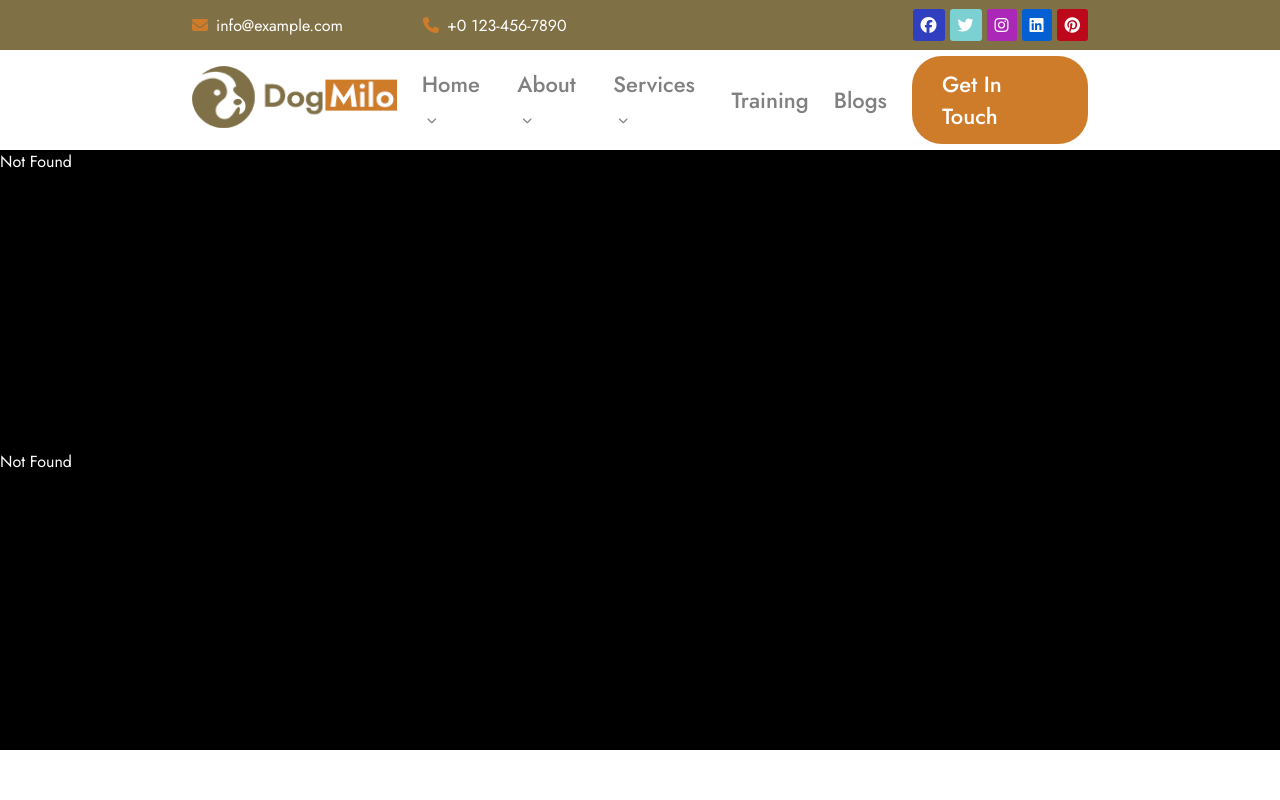
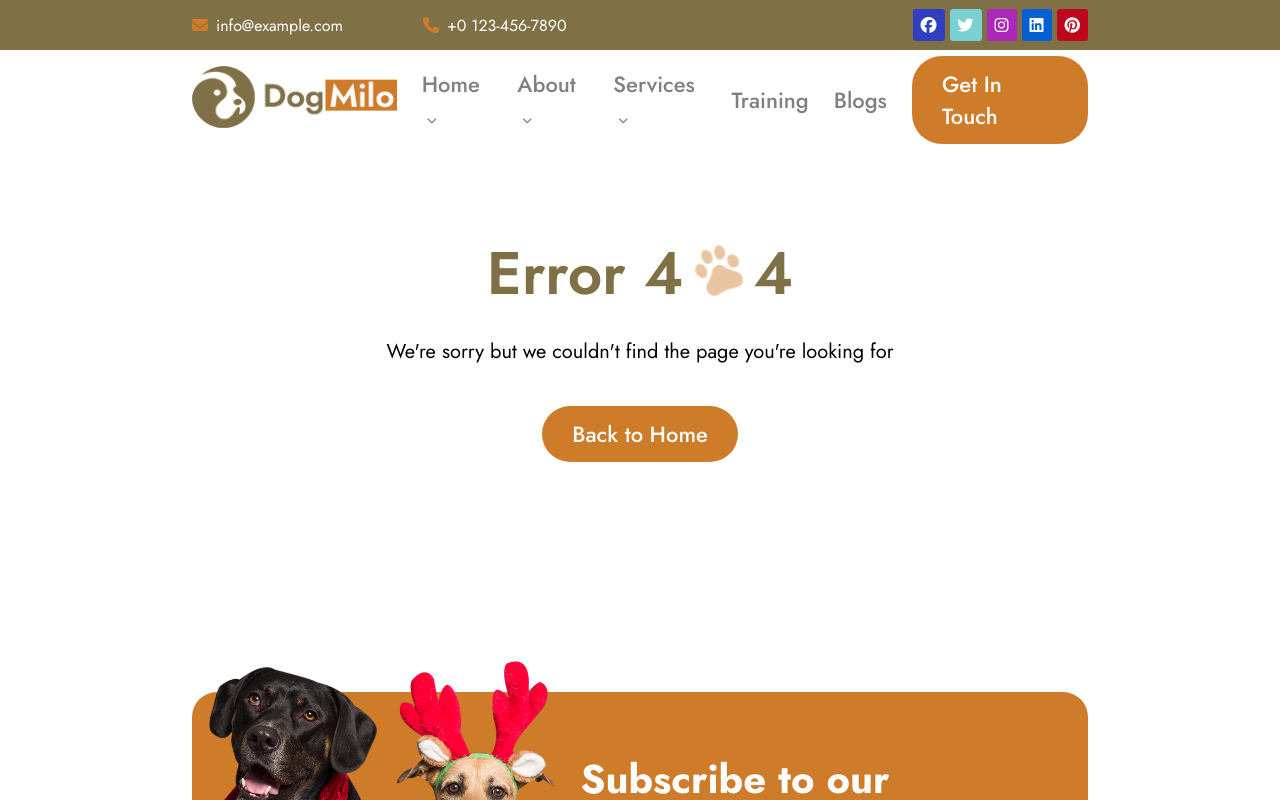
Before and after one commit to FraCuboni/proj-html-vuejs, a Vue app: page /blogs in a window 1280 px wide. Shown: the top 800 px of the page. Built offline with nearby package versions, Linux system fonts and the light colour scheme.

Commit message:
fix: style 'not found' page

```diff
--- a/src/App.vue
+++ b/src/App.vue
@@ -46,7 +46,6 @@ export default{
 
 
   <router-view/>
-  <NotFound/>
 
 
   <AppFooter/>
--- a/src/components/pages/NotFound.vue
+++ b/src/components/pages/NotFound.vue
@@ -7,15 +7,71 @@ export default{
 </script>
 
 <template>
-    <div>Not Found</div>
+    <div class="container">
+        <div class="flex-cont">
+            <div class="number">Error 4</div>
+            <div class="cont-img">
+                <img src="/public/img/dog-icon.png" alt="dog-paw">
+            </div>
+            <div class="number">4</div>
+        </div>
+        <div class="flex-cont home">
+            <p>
+                We're sorry but we couldn't find the page you're looking for
+            </p>
+            <router-link :to="{name: 'home'}" class="home-button">Back to Home</router-link>
+        </div>
+    </div>
 </template>
 
-<style scoped>
-  div{
-    width: 100%;
-    height: 300px;
-    background-color: #000;
-    z-index: 9999;
-    color: #fff;
+<style lang="scss" scoped>
+@use '../../styles/partials/mixins' as *;
+@use '../../styles/partials/variables' as *;
+
+.container {
+    padding: 80px 0 120px 0;
+
+    .flex-cont {
+        display: flex;
+        justify-content: center;
+        align-items: center;
+        gap: 10px;
+
+        .number {
+            font-size: 60px;
+            font-weight: 600;
+            color: $brown;
+        }
+
+        .cont-img {
+            width: 50px;
+        }
     }
+
+    .home {
+        flex-direction: column;
+        gap: 40px;
+
+        p {
+            text-align: center;
+        }
+
+        .home-button {
+            text-align: center;
+            background-color: $orange;
+            color: $white;
+            border-radius: 30px;
+            font-size: 22px;
+            font-weight: 500;
+            padding: 12px 30px;
+            text-decoration: none;
+            display: inline-block;
+        }
+
+        .home-button:hover {
+            cursor: pointer;
+        }
+    }
+}
+
 </style>
--- a/src/router.js
+++ b/src/router.js
@@ -24,7 +24,7 @@ const router = createRouter({
         {
             path: '/:pathMatch(.*)*',
             name: 'NotFound',
-            components: NotFound
+            component: NotFound
         },
         {
             path: '/trainig',
```
